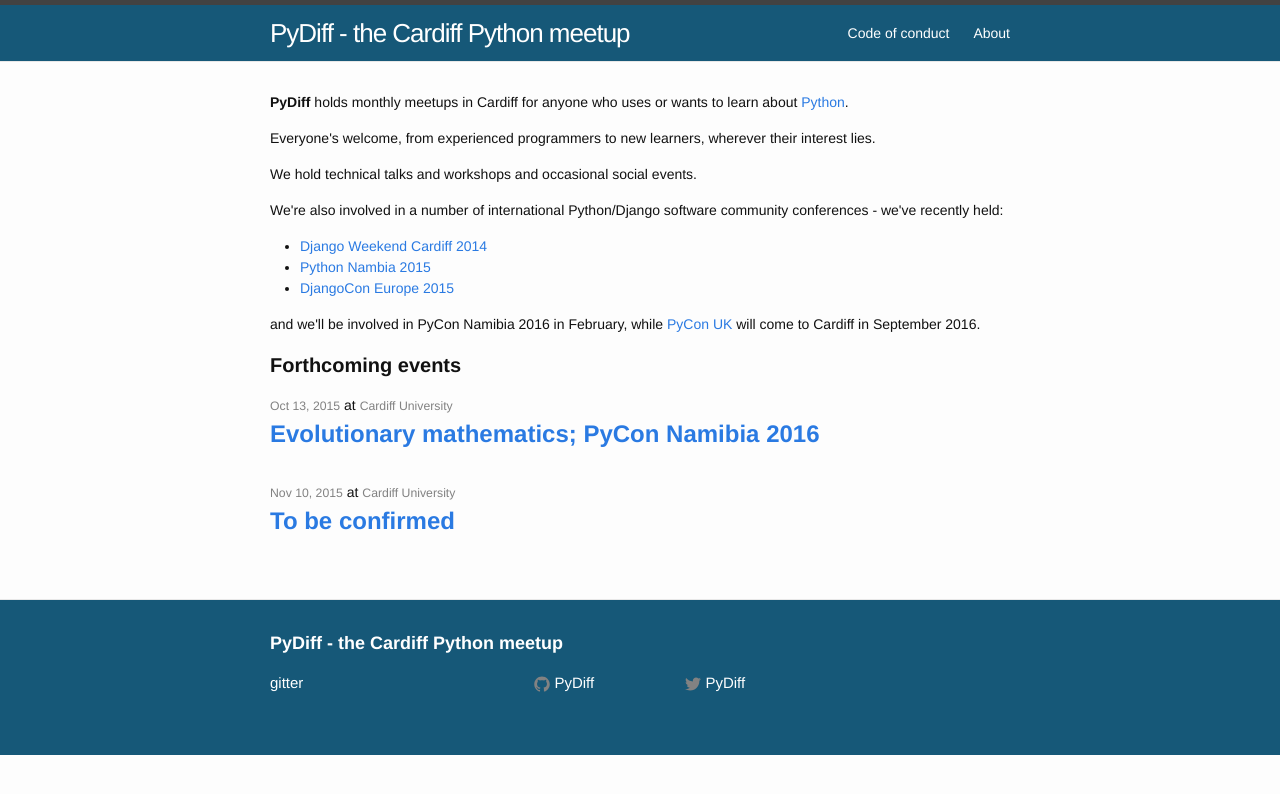
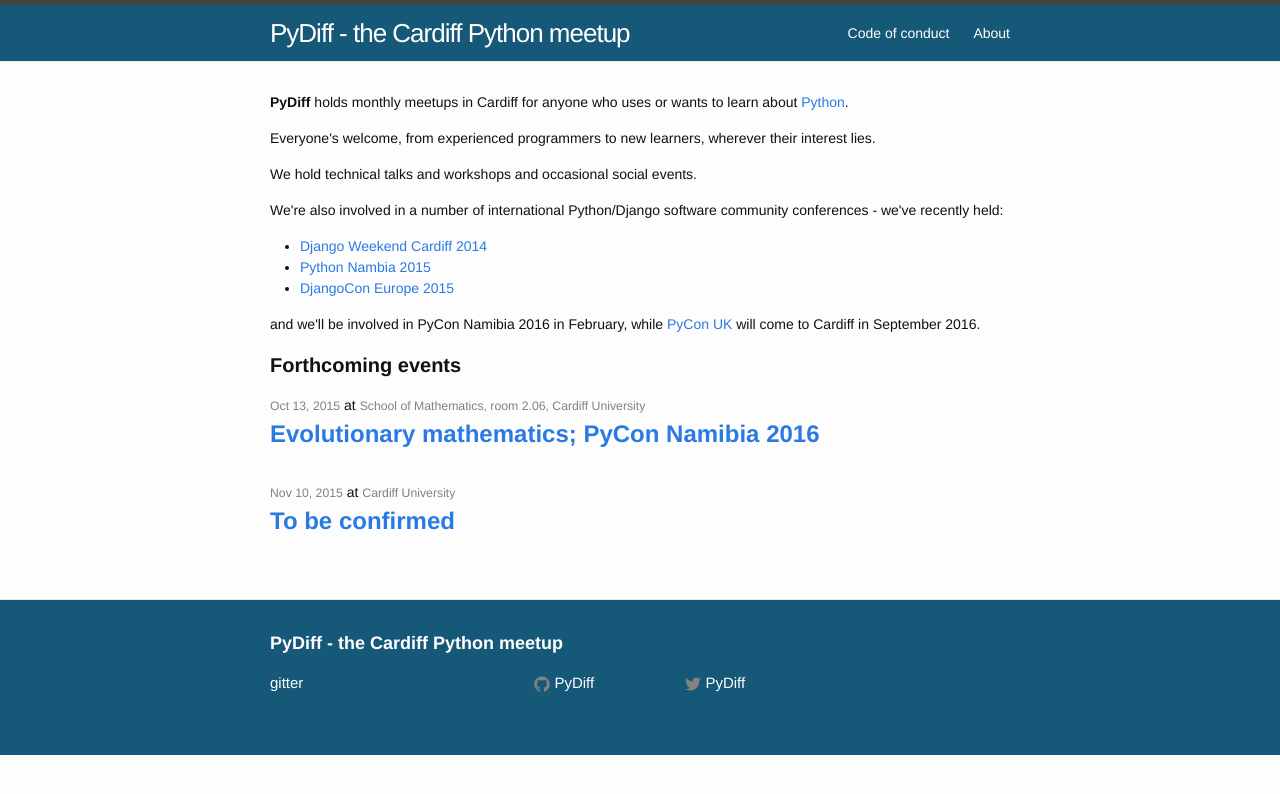
Before and after one commit to PyDiff/PyDiff.github.io, a Jekyll site: the page built from index.html, in a window 1280 px wide. Shown: the top 794 px of the page. Built offline with Jekyll 4.4.1, drawn with Linux system fonts in a browser that asks for light colours.

Commit message:
Update 2015-10-13.md

```diff
--- a/_events/2015-10-13.md
+++ b/_events/2015-10-13.md
@@ -2,7 +2,7 @@
 layout: post
 title:  "Evolutionary mathematics; PyCon Namibia 2016"
 date:   2015-10-13 19:00
-venue:  "Cardiff University"
+venue:  "School of Mathematics, room 2.06, Cardiff University"
 ---
 
 # Vincent Knight, Cardiff University School of Mathematics
```
